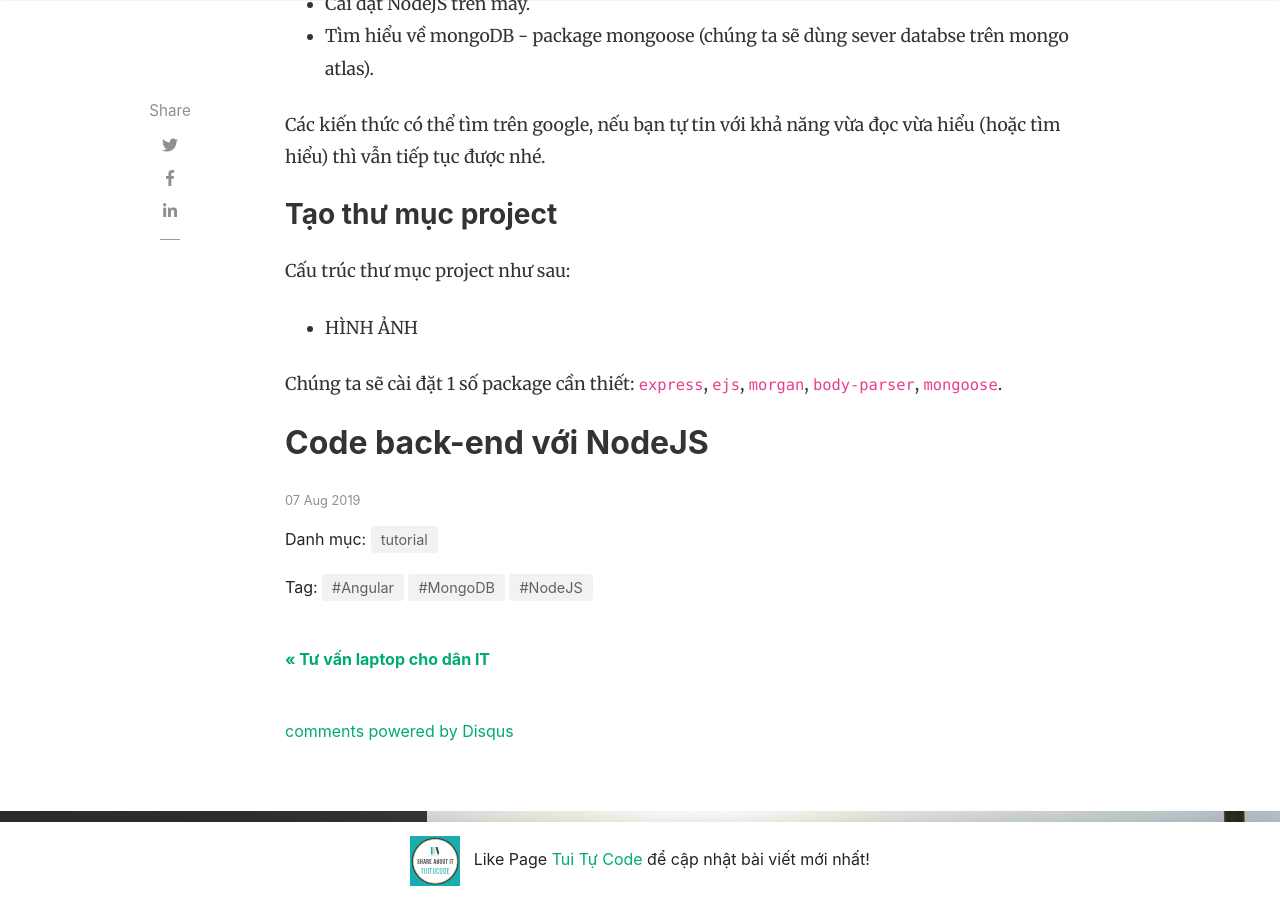
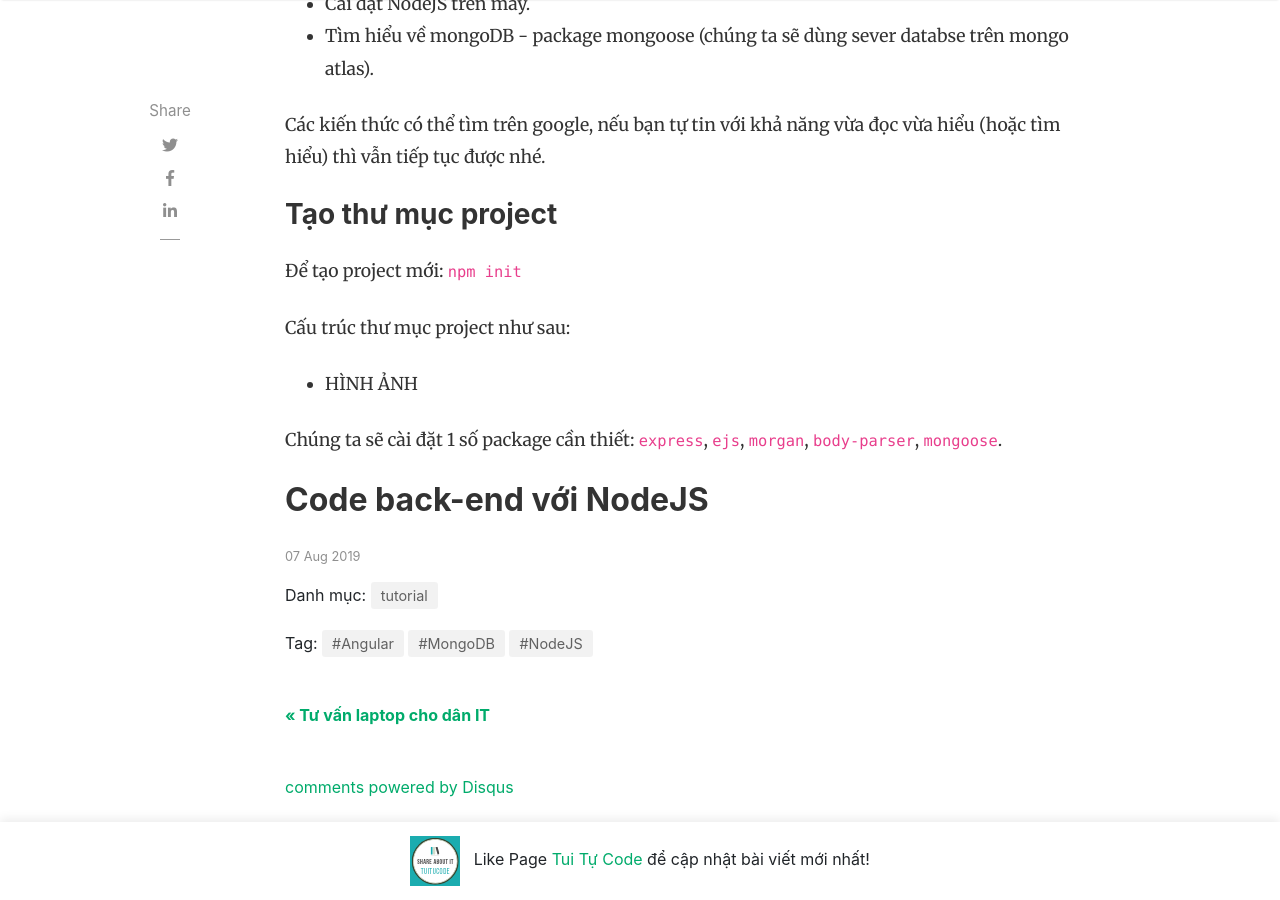
Before and after one commit to tuitucode/tuitucode.github.io, a Jekyll site: the page built from _posts/2019-08-07-web-confession-voi-nodejs-va-angularjs.md, in a window 1280 px wide and 900 px high, scrolled down 1313 px. Built offline with Jekyll 4.4.1, drawn with Linux system fonts in a browser that asks for light colours; nearby versions of some CDN libraries; comment, search, counter and statistics services are not loaded.

Commit message:
Create 2019-08-07-web-confession-voi-nodejs-va-angularjs.md

```diff
--- a/_posts/2019-08-07-web-confession-voi-nodejs-va-angularjs.md
+++ b/_posts/2019-08-07-web-confession-voi-nodejs-va-angularjs.md
@@ -21,6 +21,8 @@ Trong series này chúng ta sẽ viết 1 trang web hoạt động như confessi
 
 Các kiến thức có thể tìm trên google, nếu bạn tự tin với khả năng vừa đọc vừa hiểu (hoặc tìm hiểu) thì vẫn tiếp tục được nhé.
 ### Tạo thư mục project
+Để tạo project mới: `npm init`
+
 Cấu trúc thư mục project như sau:
 - HÌNH ẢNH
 
```
